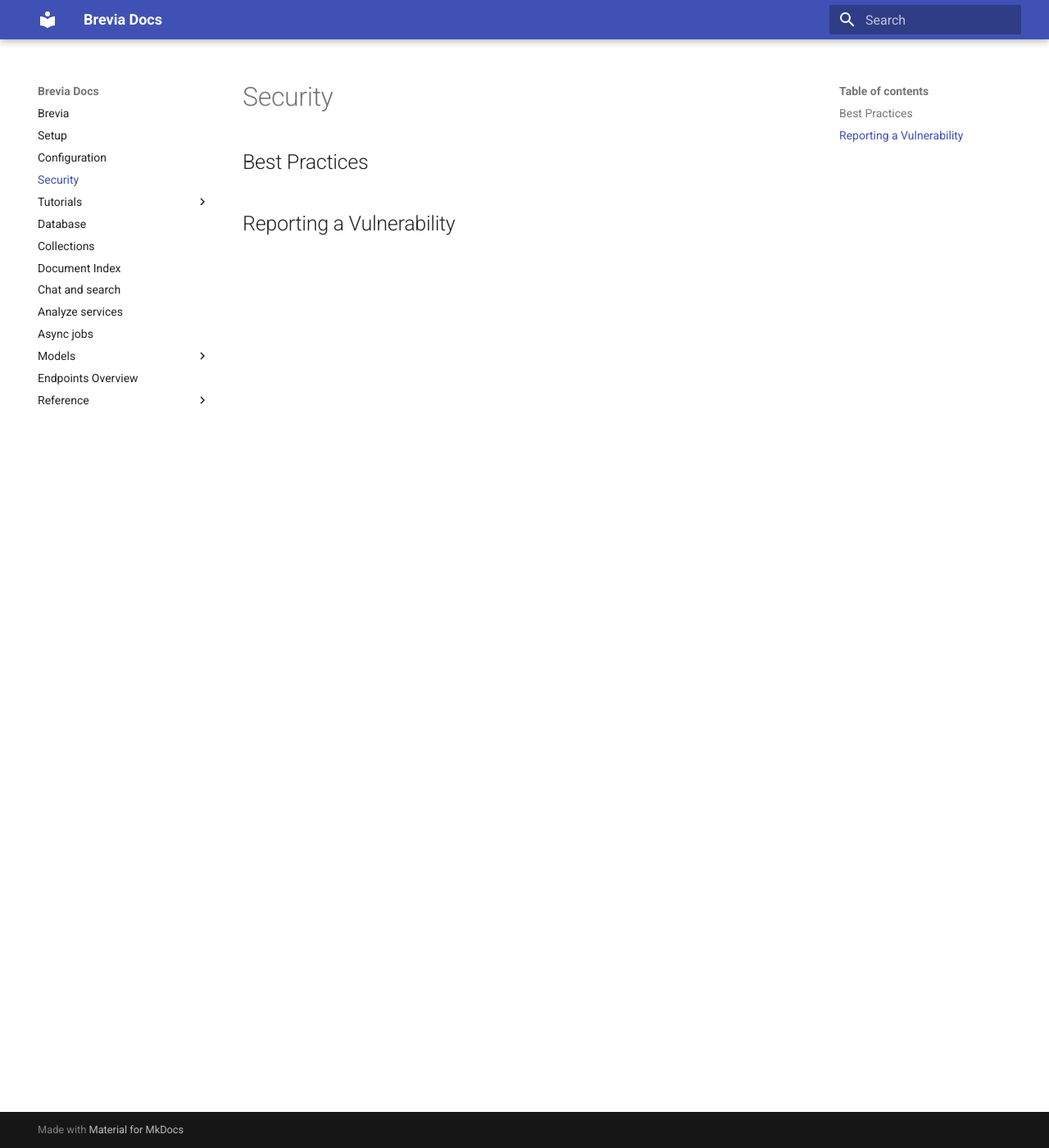
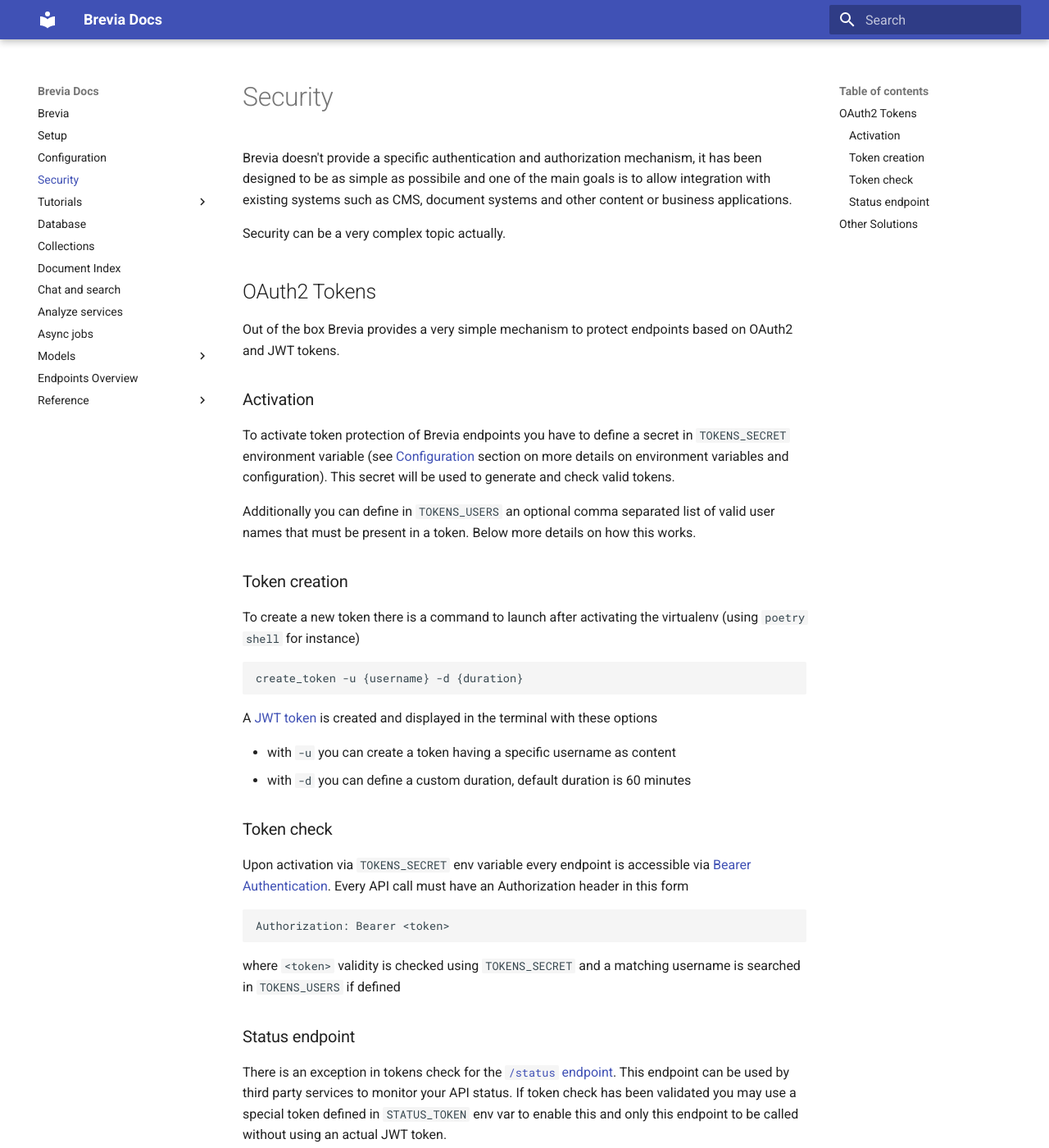
Before and after one commit to brevia-ai/brevia, an MkDocs documentation site: the page built from docs/security.md, in a window 1280 px wide and 1400 px high. Shown: the whole window at 82% size. Built offline with MkDocs 1.6.1 and Material for MkDocs 9.7.7, drawn with Linux system fonts in a browser that asks for light colours; some of the changed text lies outside the part shown.

Commit message:
feat: security page

````diff
--- a/docs/security.md
+++ b/docs/security.md
@@ -1,5 +1,56 @@
 # Security
 
-## Best Practices
+Brevia doesn't provide a specific authentication and authorization mechanism, it has been designed to be as simple as possibile and one of the main goals is to allow integration with existing systems such as CMS, document systems and other content or business applications.
 
-## Reporting a Vulnerability
+Security can be a very complex topic actually.
+
+## OAuth2 Tokens
+
+Out of the box Brevia provides a very simple mechanism to protect endpoints based on OAuth2 and JWT tokens.
+
+### Activation
+
+To activate token protection of Brevia endpoints you have to define a secret in `TOKENS_SECRET` environment variable (see [Configuration](config.md) section on more details on environment variables and configuration).
+This secret will be used to generate and check valid tokens.
+
+Additionally you can define in `TOKENS_USERS` an optional comma separated list of valid user names that must be present in a token. Below more details on how this works.
+
+### Token creation
+
+To create a new token there is a command to launch after activating the virtualenv (using `poetry shell` for instance)
+
+```bash
+create_token -u {username} -d {duration}
+```
+
+A [JWT token](https://jwt.io) is created and displayed in the terminal with these options
+
+* with `-u` you can create a token having a specific username as content
+* with `-d` you can define a custom duration, default duration is 60 minutes
+
+### Token check
+
+Upon activation via `TOKENS_SECRET` env variable every endpoint is accessible via [Bearer Authentication](https://swagger.io/docs/specification/authentication/bearer-authentication/). Every API call must have an Authorization header in this form
+
+```http
+Authorization: Bearer <token>
+```
+
+where `<token>` validity is checked using `TOKENS_SECRET` and a matching username is searched in `TOKENS_USERS` if defined
+
+### Status endpoint
+
+There is an exception in tokens check for the [`/status` endpoint](endpoints_overview.md#get-status).
+This endpoint can be used by third party services to monitor your API status.
+If token check has been validated you may use a special token defined in `STATUS_TOKEN` env var to enable this and only this endpoint to be called without using an actual JWT token.
+
+This particular token must be used via query string like this:
+
+```HTTP
+GET /status?token={status-token}
+```
+
+
+## Other Solutions
+
+If this scheme does not suit you or if you want a stronger level of security you could build other solutions using [what FastAPI provides](https://fastapi.tiangolo.com/tutorial/security) or use some third party security tools, like the [ones listed here](https://owasp.org/www-community/api_security_tools). There are really many possible options.
````
Also changed, not shown: docs/endpoints_overview.md (+18 -1 lines).
